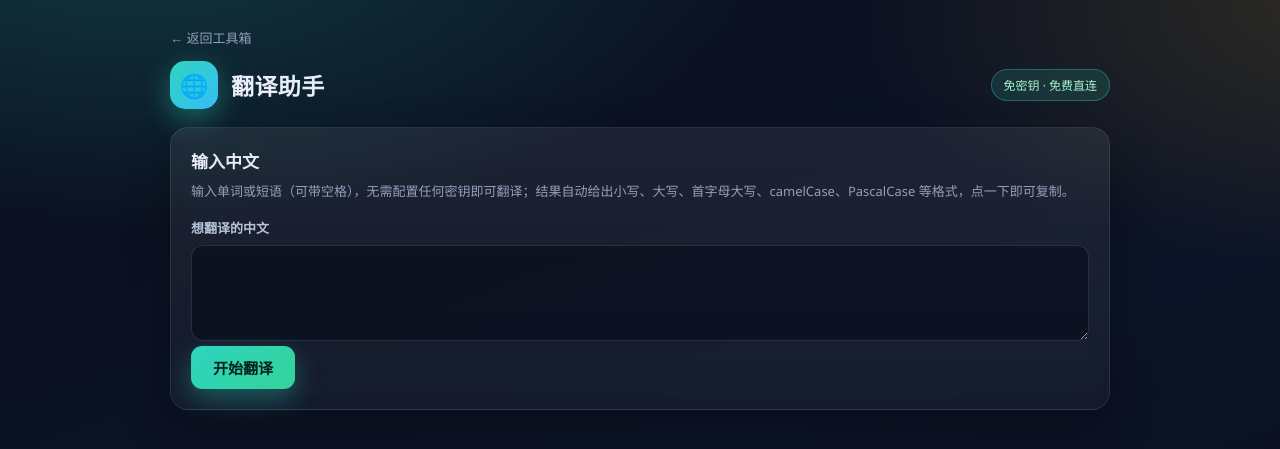
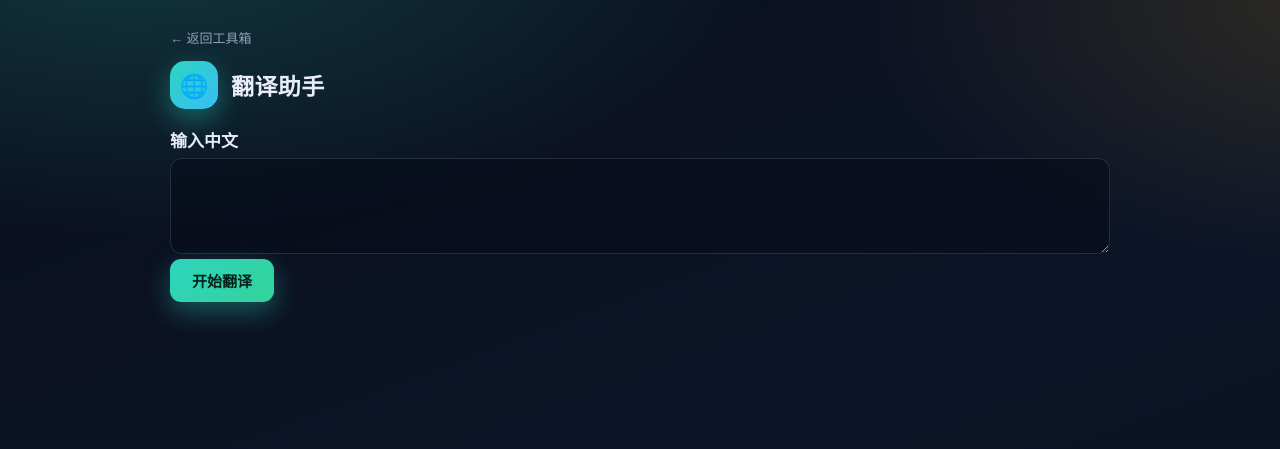
Before and after one commit to we2012wuhan/newpro, a FastAPI app: page /translator in a window 1280 px wide. Shown: the top 449 px of the page. Run offline with FastAPI, Linux system fonts and the light colour scheme.

Commit message:
翻译助手工具

```diff
--- a/templates/translator.html
+++ b/templates/translator.html
@@ -39,7 +39,6 @@ header.top{display:flex;align-items:center;justify-content:space-between;gap:14p
   box-shadow:0 10px 28px rgba(45,212,191,.4)}
 h1{margin:0;font-size:23px;letter-spacing:.4px}
 .sub{color:var(--muted);font-size:13px;margin-top:4px}
-.badge{display:inline-flex;align-items:center;gap:7px;font-size:12px;color:#a7f3d0;background:rgba(45,212,191,.14);
   border:1px solid rgba(45,212,191,.35);padding:6px 12px;border-radius:999px;white-space:nowrap}
 .card{background:linear-gradient(180deg,rgba(255,255,255,.075),rgba(255,255,255,.035));
   border:1px solid var(--line);border-radius:18px;padding:20px;backdrop-filter:blur(8px);
@@ -47,7 +46,6 @@ h1{margin:0;font-size:23px;letter-spacing:.4px}
 .card + .card{margin-top:16px}
 .card h2{margin:0 0 6px;font-size:17px}
 .card .desc{color:var(--muted);font-size:13px;line-height:1.9;margin:0 0 14px}
-label.field{display:block;font-size:13px;color:#b8c4da;margin:0 0 8px;font-weight:600}
 textarea#zhText{width:100%;min-height:96px;resize:vertical;padding:13px 14px;font-size:15px;line-height:1.9;color:var(--text);
   background:rgba(8,12,26,.6);border:1px solid rgba(255,255,255,.12);border-radius:12px;outline:none;font-family:inherit}
 textarea#zhText:focus{border-color:rgba(45,212,191,.7);box-shadow:0 0 0 3px rgba(45,212,191,.14)}
@@ -98,13 +96,10 @@ textarea#enText:focus{border-color:rgba(45,212,191,.7)}
         <h1>翻译助手</h1>
       </div>
     </div>
-    <span class="badge">免密钥 · 免费直连</span>
   </header>
 
   <div class="card">
     <h2>输入中文</h2>
-    <p class="desc">输入单词或短语（可带空格），无需配置任何密钥即可翻译；结果自动给出小写、大写、首字母大写、camelCase、PascalCase 等格式，点一下即可复制。</p>
-    <label class="field" for="zhText">想翻译的中文</label>
     <textarea id="zhText"></textarea>
     <div class="actions">
       <button id="btnTrans" class="btn btn-main" type="button"><span class="spinner" id="spinner"></span>开始翻译</button>
```
